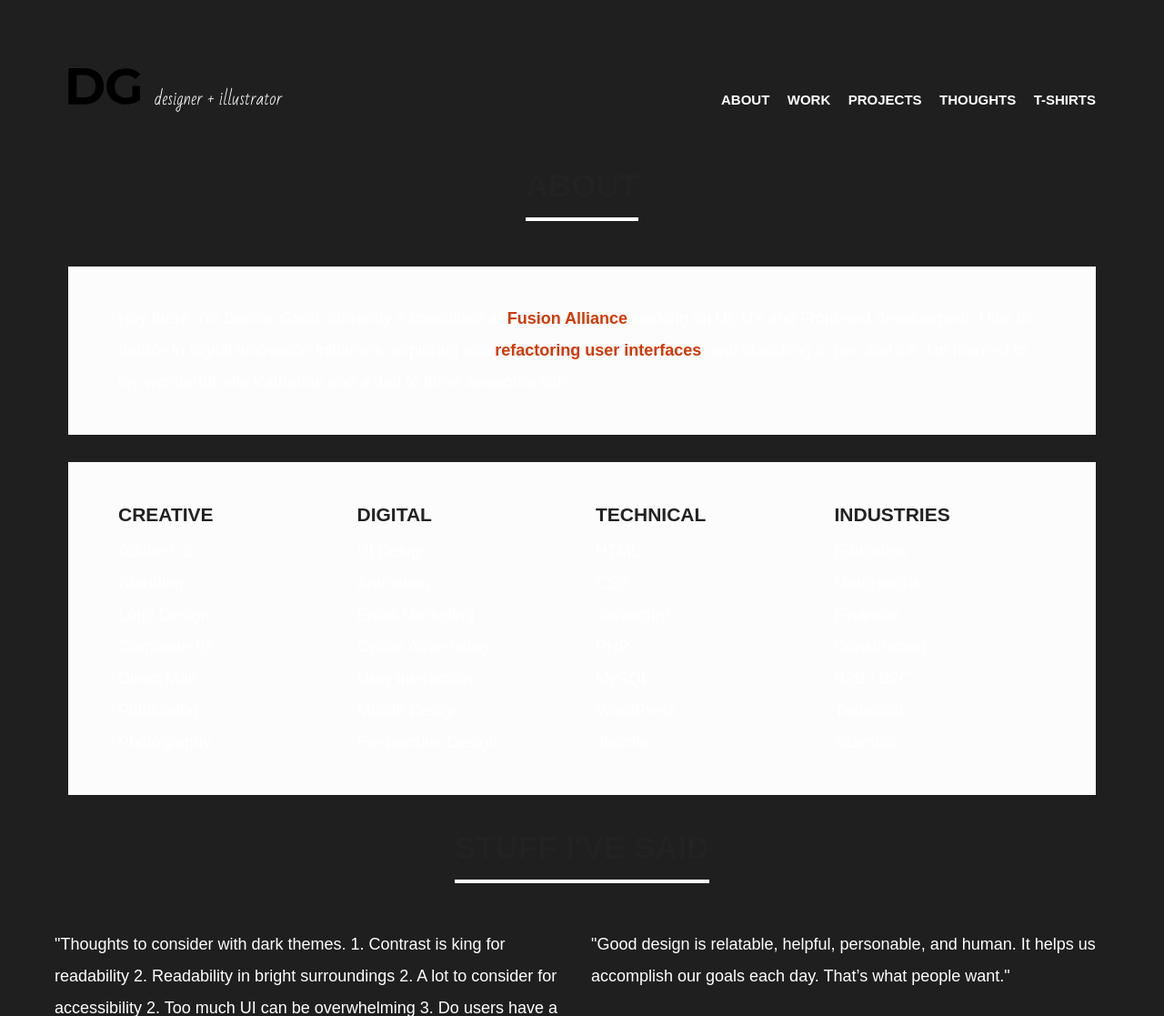
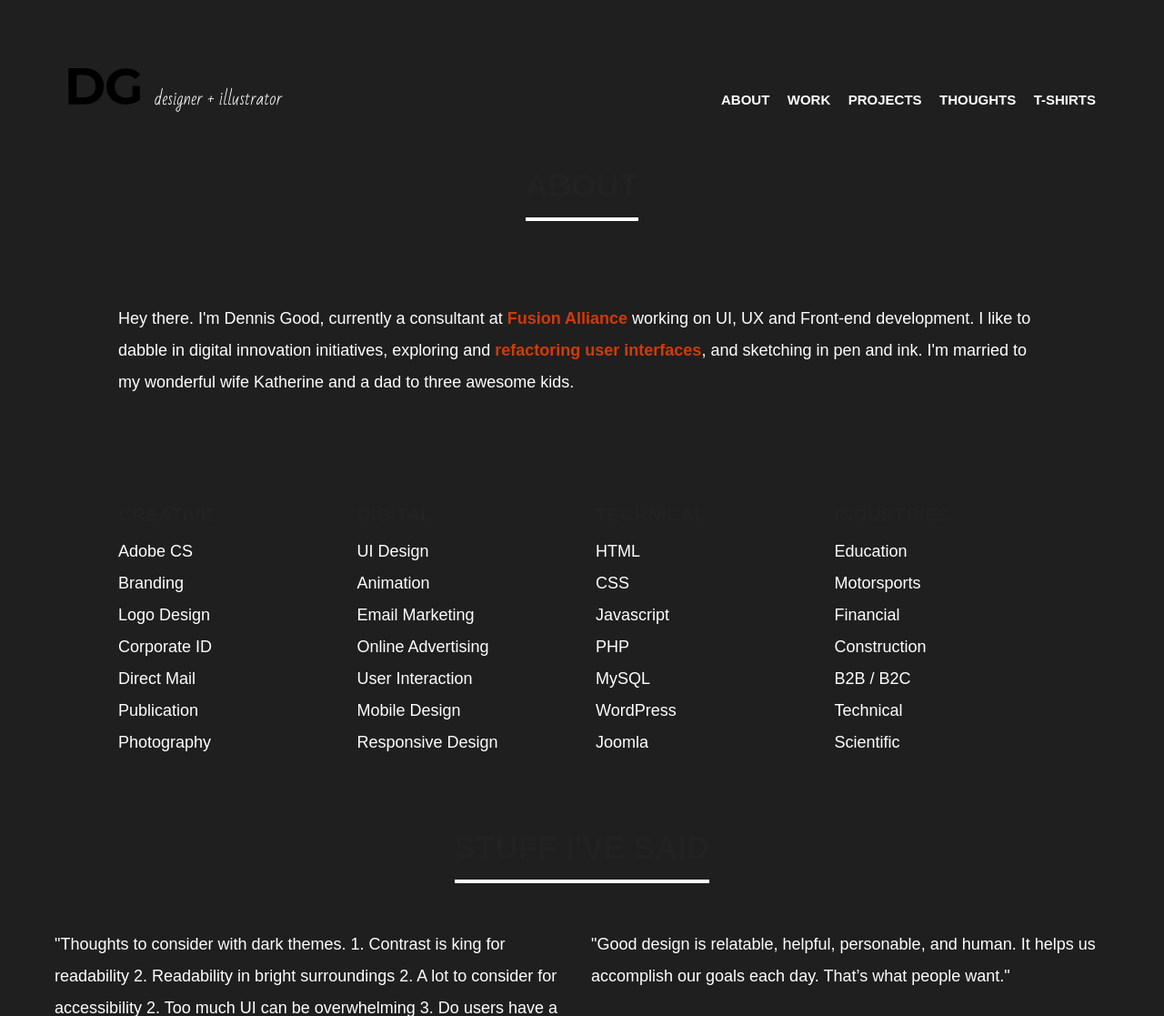
Before and after one commit to denniswgood/dennis-good-site-js, a PHP site: page /about.html in a window 1280 px wide. Shown: the top 1117 px of the page at 91% size. Run offline with PHP 8.4, Linux system fonts and the light colour scheme.

Commit message:
text container updates

```diff
--- a/css/styles.css
+++ b/css/styles.css
@@ -152,9 +152,8 @@
 }
 
 .text-container {
-	background-color: #fcfcfc;
-    position: relative;
-    padding: 40px 55px;
+	position: relative;
+	padding: 40px 55px;
 	margin-bottom: 30px;
 }
 
```
